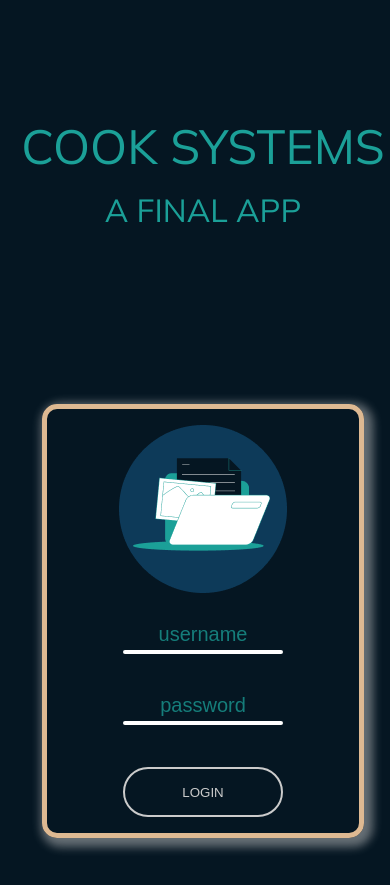
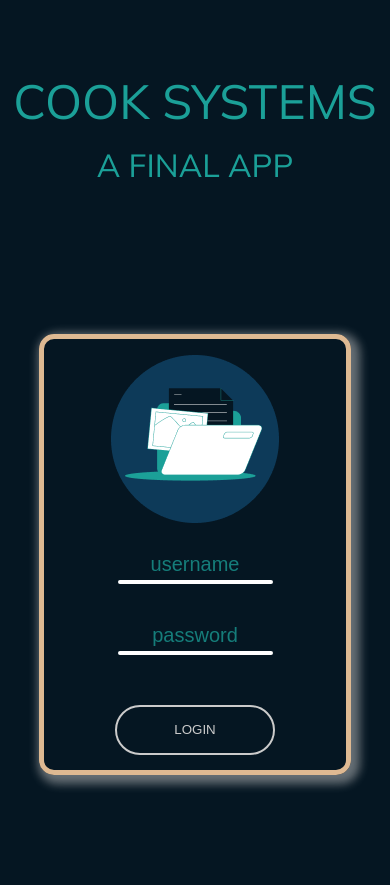
Before and after one commit to markjt031/team-project-management, an Angular app in the folder frontend/: page /login in a window 390 px wide. After the commit the page ends 844 px from the top, so only its background shows below. Built offline with nearby package versions, Linux system fonts and the light colour scheme; a web font is replaced by a local one.

Commit message:
additional mobile styling for login

```diff
--- a/frontend/src/app/login/login.component.css
+++ b/frontend/src/app/login/login.component.css
@@ -2,9 +2,9 @@
   display: flex;
   flex-direction: column;
   align-items: center;
-  justify-content: space-around;
-  padding-top: 25px;
-  height: 80vh;
+  justify-content: center;
+  height: 100vh;
+  width: 100vw;
 }
 
 .header-container {
@@ -34,6 +34,7 @@
   flex-direction: column;
   align-items: center;
   justify-content: space-between;
+  box-sizing: border-box;
 
   width: 550px;
   height: 100%;
@@ -91,6 +92,7 @@
 .login-button {
   width: 160px;
   height: 50px;
+  margin-top: 50px;
   text-align: center;
   background: none;
   color: #fff;
@@ -109,6 +111,7 @@
   .container {
     height: 100vh;
     width: 100vw;
+    justify-content: space-around;
   }
 
   .header {
--- a/frontend/src/styles.css
+++ b/frontend/src/styles.css
@@ -8,4 +8,5 @@
 body {
   background-color: var(--background-primary);
   font-family: mulish;
+  margin: 0;
 }
```
